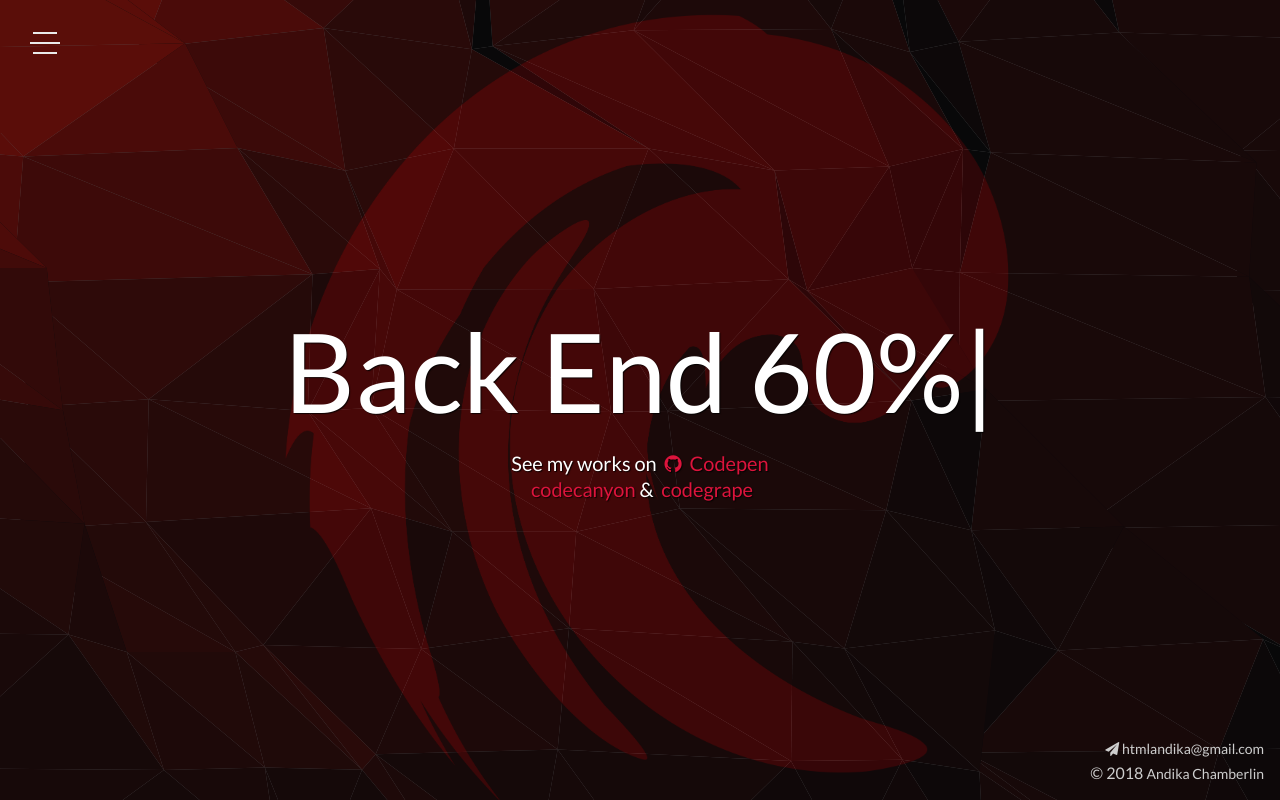
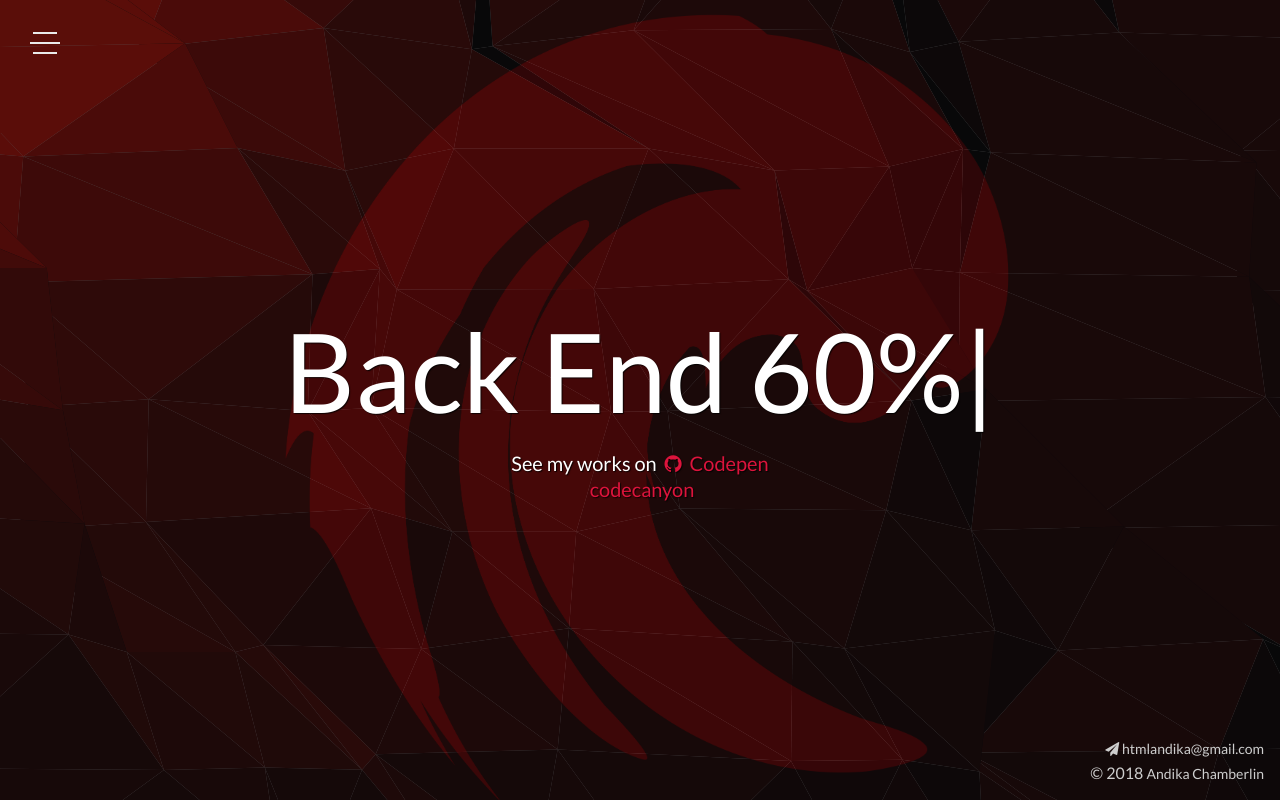
Before and after one commit to andikachamberlin/andikachamberlin.github.io, a plain HTML site: page index.html in a window 1280 px wide. Drawn offline with nearby package versions, Linux system fonts and the light colour scheme.

Commit message:
Update index.html

```diff
--- a/index.html
+++ b/index.html
@@ -76,7 +76,7 @@
         			<a href="http://getnel.github.io"><i class="fa fa-github"></i></a>
 				<a href="http://codepen.io/andikachamberlin">Codepen</a>
         			<br>
-        			<a href="https://codecanyon.net/user/andikachamberlin/portfolio">codecanyon</a> & <a href="https://www.codegrape.com/user/andikachamberlin/portfolio">codegrape</a>
+        			<a href="https://codecanyon.net/user/andikachamberlin/portfolio">codecanyon</a>
         		</div>
 
         	</header>
```
